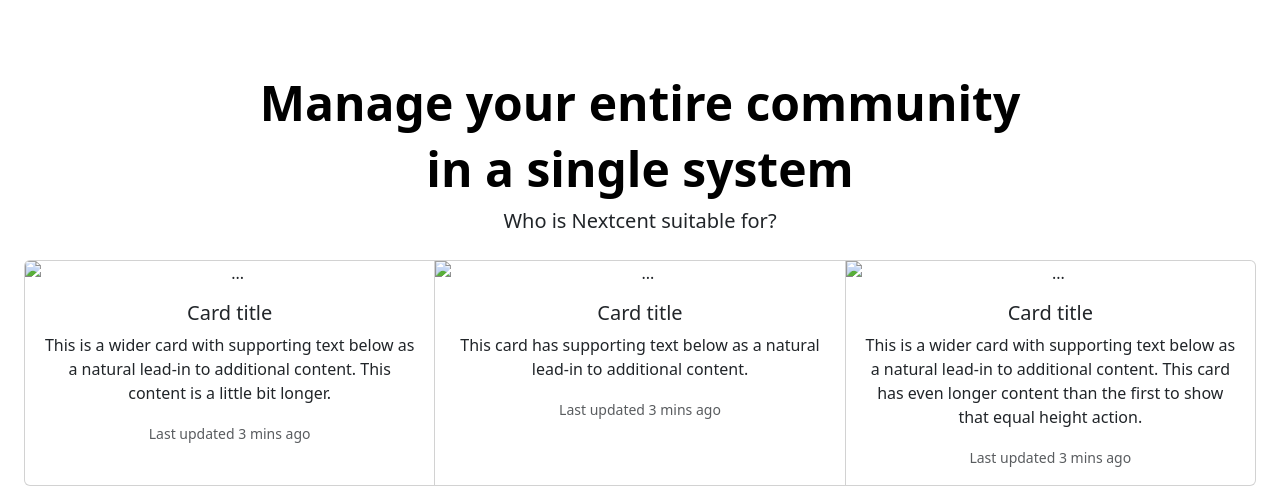
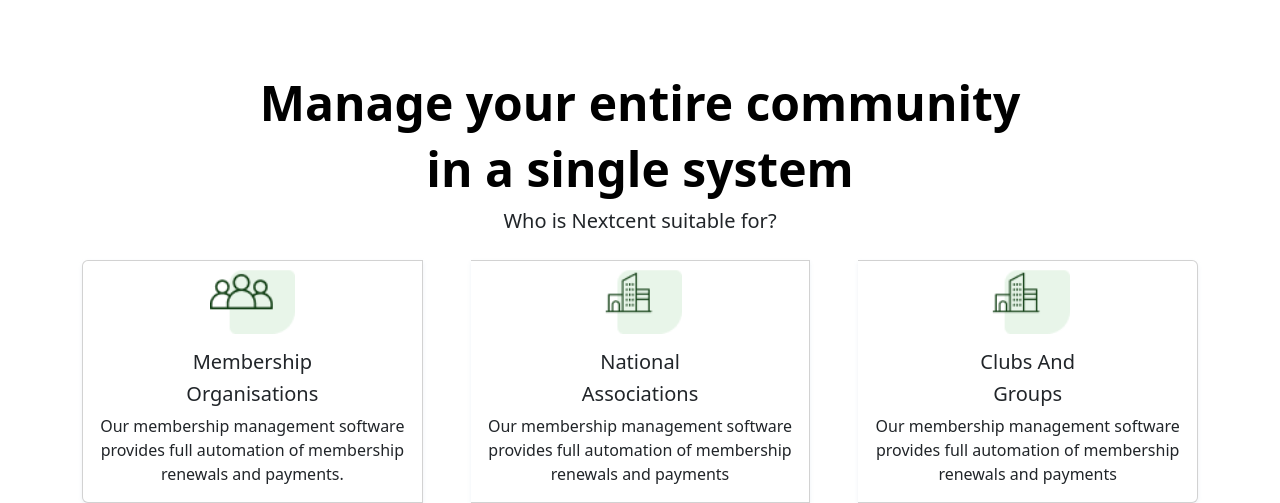
Before and after one commit to Ansharahcoder/NEXSENT, a plain HTML site: page index.html in a window 1280 px wide. Shown: the part 940-1443 px from the top of the page. Drawn offline with Linux system fonts and the light colour scheme.

Commit message:
nexcent card section

```diff
--- a/index.html
+++ b/index.html
@@ -93,31 +93,36 @@
 <!-- CARD SECTION START  -->
 
 
-<div class="card-group">
-  <div class="card">
-    <img src="..." class="card-img-top" alt="...">
+<div class="container">
+  <div class="card-group gap-5">
+  <div class="card align-items-center customshadow">
+    <img src="./images/profile.png" class="card-img-top w-25" alt="...">
     <div class="card-body">
-      <h5 class="card-title">Card title</h5>
-      <p class="card-text">This is a wider card with supporting text below as a natural lead-in to additional content. This content is a little bit longer.</p>
-      <p class="card-text"><small class="text-body-secondary">Last updated 3 mins ago</small></p>
+      <h5 class="card-title text-center">Membership </h5>
+       <h5 class="card-title text-center"> Organisations</h5>
+      <p class="card-text">Our membership management software provides full automation of membership renewals and payments.</p>
+
     </div>
   </div>
-  <div class="card">
-    <img src="..." class="card-img-top" alt="...">
+  <div class="card align-items-center customshadow">
+    <img src="./images/building.png" class="card-img-top w-25" alt="...">
     <div class="card-body">
-      <h5 class="card-title">Card title</h5>
-      <p class="card-text">This card has supporting text below as a natural lead-in to additional content.</p>
-      <p class="card-text"><small class="text-body-secondary">Last updated 3 mins ago</small></p>
+      <h5 class="card-title">National</h5>
+        <h5 class="card-title"> Associations</h5>
+      <p class="card-text">Our membership management software provides full automation of membership renewals and payments</p>
+
     </div>
   </div>
-  <div class="card">
-    <img src="..." class="card-img-top" alt="...">
+  <div class="card align-items-center customshadow">
+    <img src="./images/building.png" class="card-img-top w-25" alt="...">
     <div class="card-body">
-      <h5 class="card-title">Card title</h5>
-      <p class="card-text">This is a wider card with supporting text below as a natural lead-in to additional content. This card has even longer content than the first to show that equal height action.</p>
-      <p class="card-text"><small class="text-body-secondary">Last updated 3 mins ago</small></p>
+      <h5 class="card-title">Clubs And</h5>
+      <h5 class="card-title"> Groups</h5>
+      <p class="card-text">Our membership management software provides full automation of membership renewals and payments</p>
+
     </div>
   </div>
+</div>
 </div>
 
 
--- a/style.css
+++ b/style.css
@@ -26,6 +26,10 @@
 .bg-hero{
     background-color: #F5F7FA;
 }
+.customshadow{
+    box-shadow: 0px 2px 4px 0px #ABBED133;
+
+}
 
 
 
```
Also changed, not shown: images/building.png (added), images/hand.png (added), images/profile.png (added).
